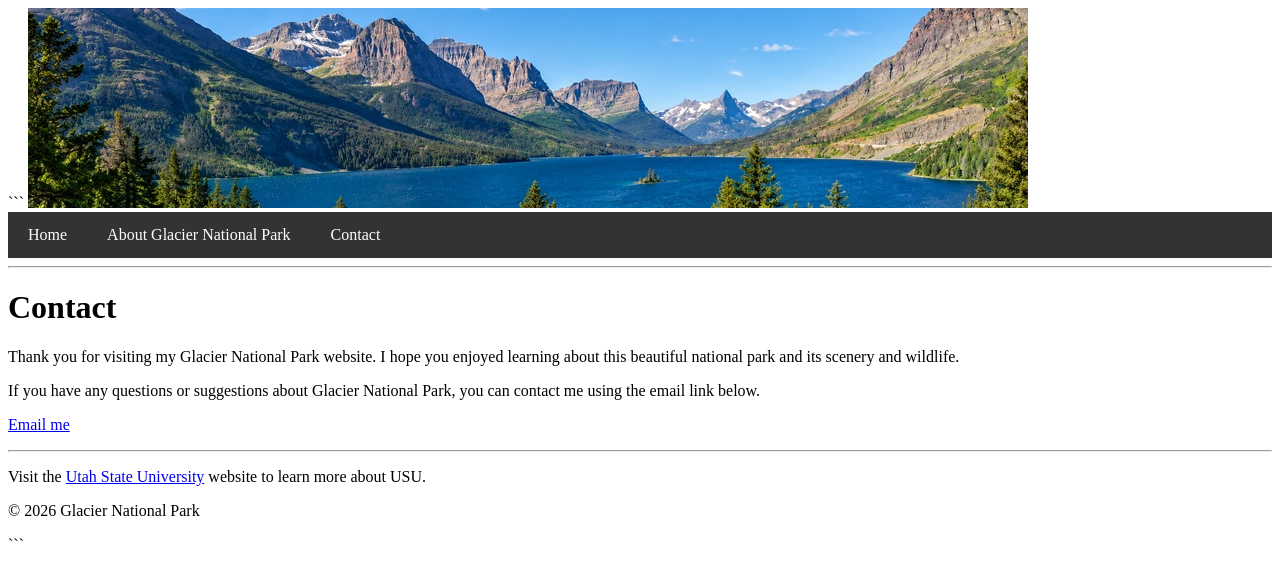
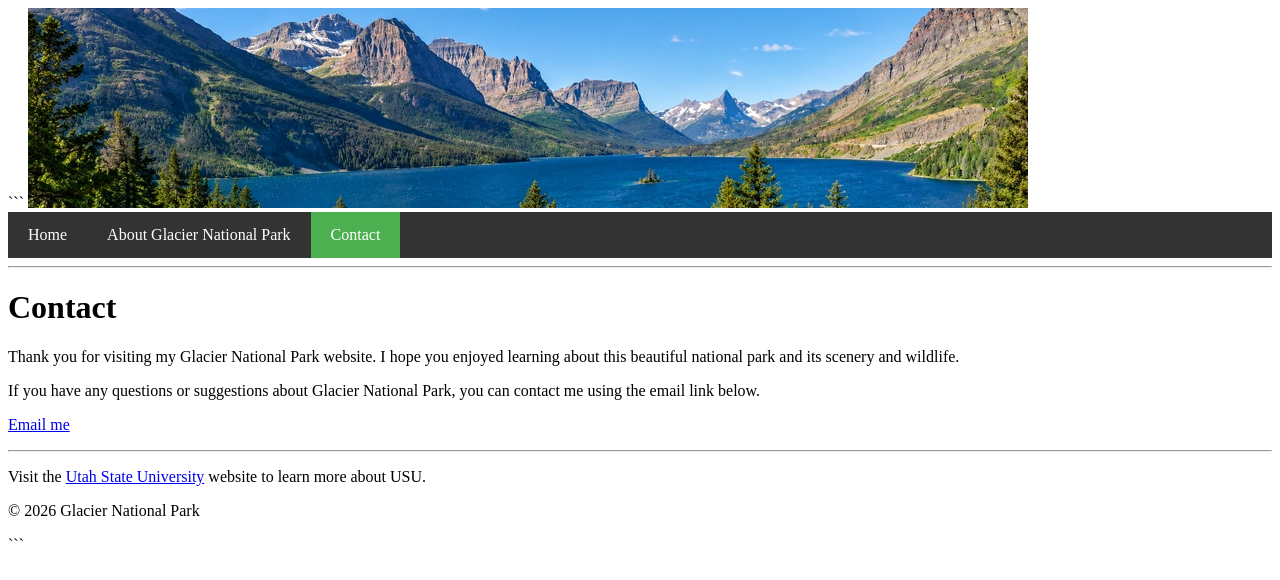
Before and after one commit to annienelson7/project2, a plain HTML site: page contact.html in a window 1280 px wide. Drawn offline with Linux system fonts and the light colour scheme.

Commit message:
Update contact.html

````diff
--- a/contact.html
+++ b/contact.html
@@ -11,11 +11,13 @@
 ```
 <img src="glacier-banner.jpg" alt="Scenic view of Glacier National Park" width="1000" height="200">
 
+
 <ul>
     <li><a href="index.html">Home</a></li>
     <li><a href="about.html">About Glacier National Park</a></li>
-    <li><a href="contact.html">Contact</a></li>
+    <li><a class="active" href="contact.html">Contact</a></li>
 </ul>
+
 
 <hr>
 
````
